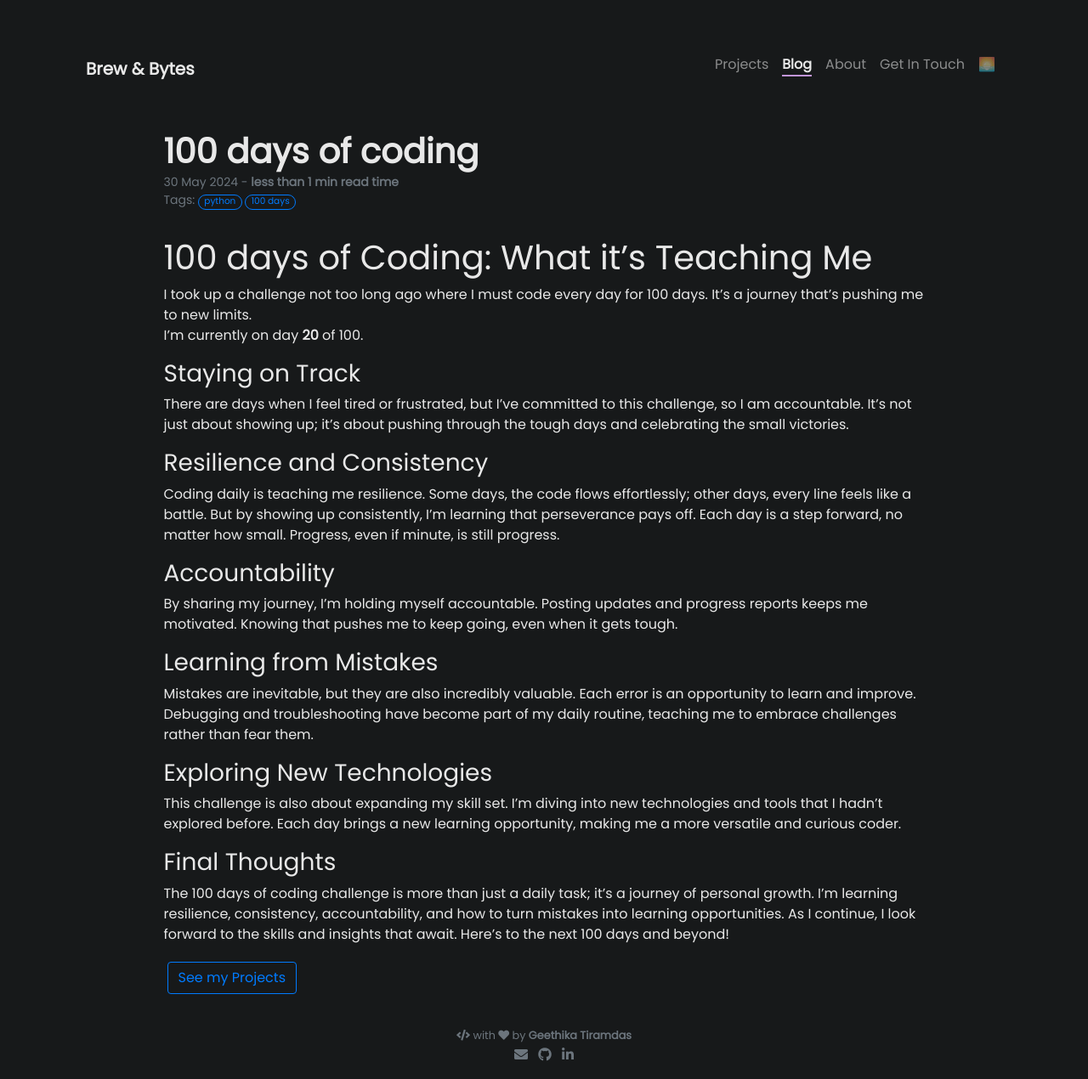
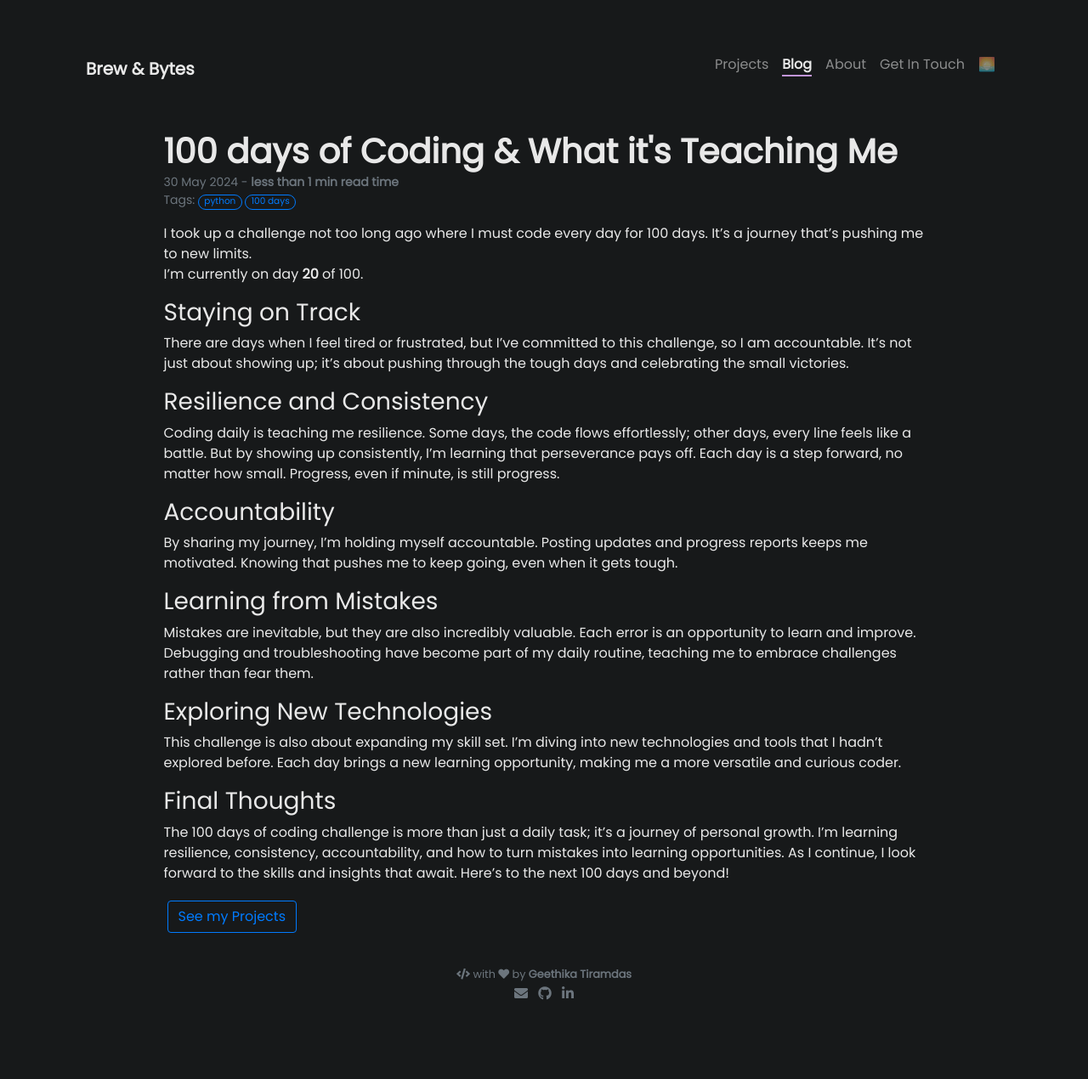
Before and after one commit to tiramdasg/tiramdasg.github.io, a Jekyll site: the page built from _posts/2024-05-30-100-days-of-code.md, in a window 1280 px wide. Shown: the whole page at 85% size. Built offline with Jekyll 4.4.1, drawn with Linux system fonts in a browser that asks for light colours; our own code applies the rules of GitHub Pages for plain Markdown files; after the commit the page ends 1198 px from its top, so only the background shows below that.

Commit message:
Update 2024-05-30-100-days-of-code.md

```diff
--- a/_posts/2024-05-30-100-days-of-code.md
+++ b/_posts/2024-05-30-100-days-of-code.md
@@ -1,11 +1,11 @@
 ---
-title: 100 days of coding
+title: 100 days of Coding & What it's Teaching Me
 tags: [python, 100 days]
 style: fill
 color: info
 description: 100 days of coding and what it is teaching me.
 ---
-# 100 days of Coding: What it's Teaching Me
+<!-- # 100 days of Coding: What it's Teaching Me -->
 I took up a challenge not too long ago where I must code every day for 100 days. It's a journey that's pushing me to new limits.<br>
 I’m currently on day **20** of 100.
 
```
